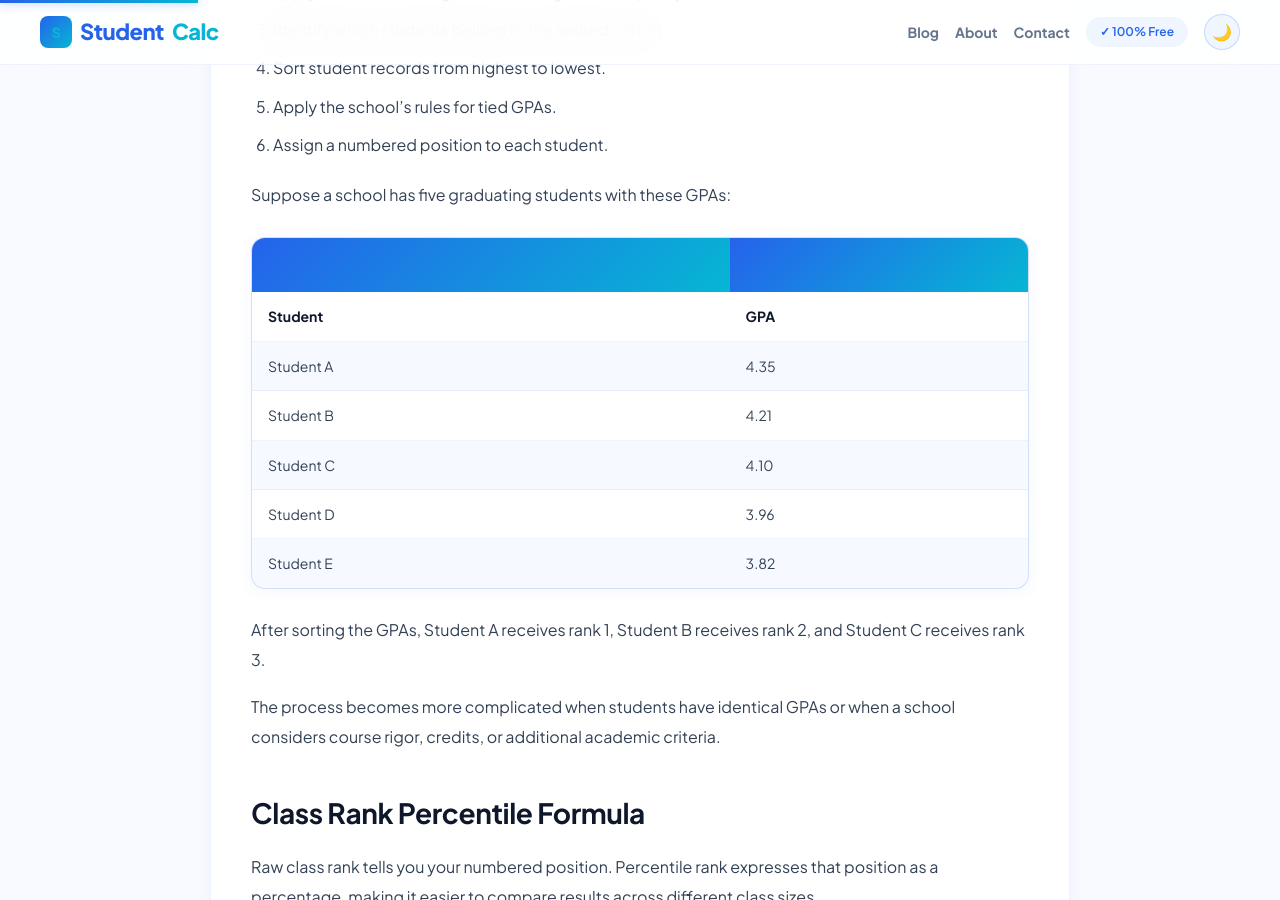
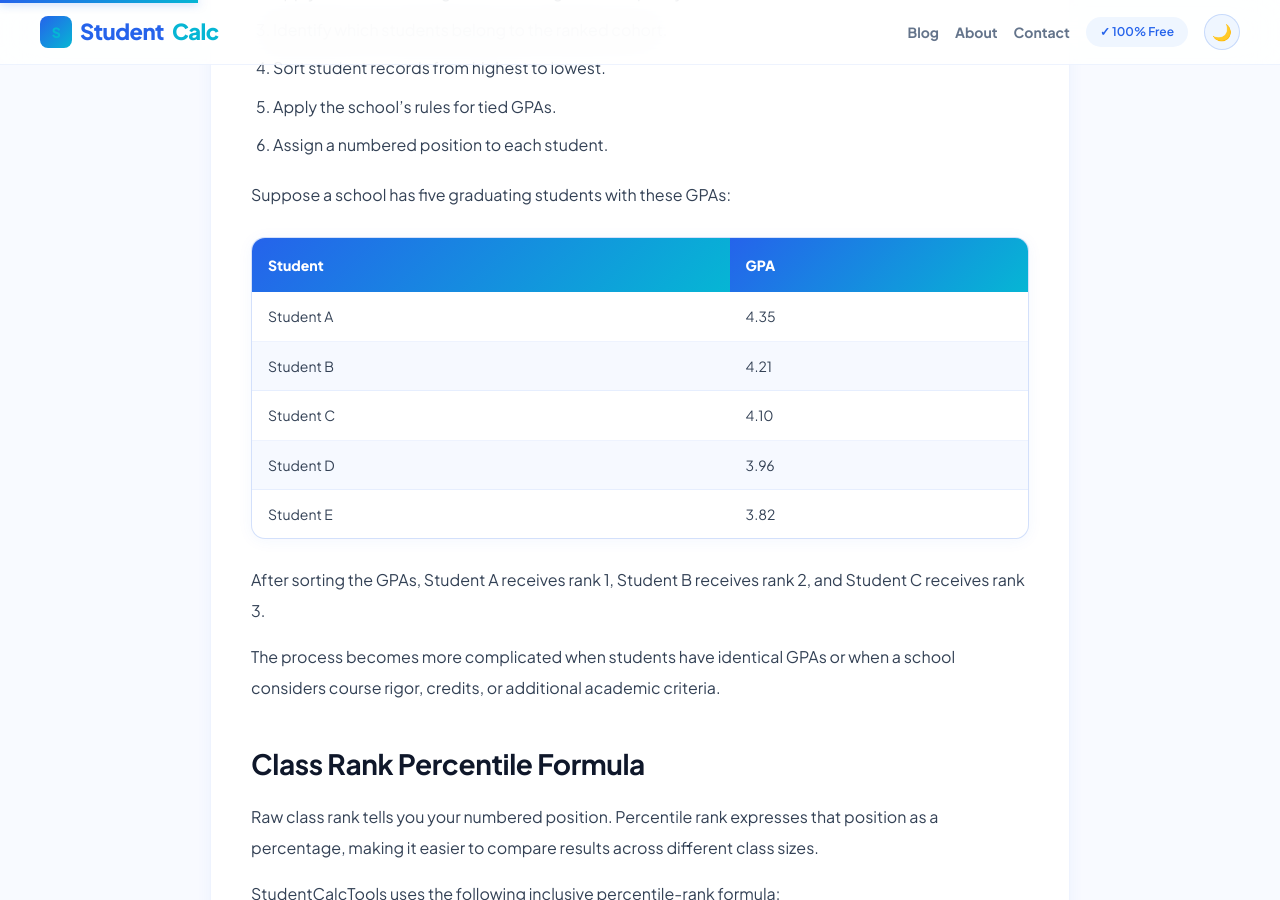
Before and after one commit to zaidmeo09-dhangal/studentcalctools, a Jekyll site: the page built from _posts/2026-08-05-how-to-calculate-class-rank-step-by-step-guide-with-formula.md, in a window 1280 px wide and 900 px high, scrolled down 2358 px. Built offline with Jekyll 4.4.1, drawn with Linux system fonts in a browser that asks for light colours.

Commit message:
Update _posts/2026-08-05-how-to-calculate-class-rank-step-by-step-guide-with-formula.md (via Pages CMS)

```diff
--- a/_posts/2026-08-05-how-to-calculate-class-rank-step-by-step-guide-with-formula.md
+++ b/_posts/2026-08-05-how-to-calculate-class-rank-step-by-step-guide-with-formula.md
@@ -68,9 +68,8 @@ A school generally follows these steps:
 Suppose a school has five graduating students with these GPAs:
 
 
-|  |  |
-| ----------- | ------- |
-| **Student** | **GPA** |
+| Student | GPA |
+| --------- | ---- |
 | Student A | 4.35 |
 | Student B | 4.21 |
 | Student C | 4.10 |
@@ -357,9 +356,8 @@ Because terminology can differ, “top decile” is usually clearer than “firs
 The following results use the inclusive percentile-rank formula explained above.
 
 
-|  |  |  |  |
-| -------------- | ------------------ | ------------------ | ------------------ |
-| **Class Rank** | **Class Size 200** | **Class Size 400** | **Class Size 600** |
+| Class Rank | Class Size 200 | Class Size 400 | Class Size 600 |
+| ---------- | ----------------- | ----------------- | ----------------- |
 | Rank 5 | 98.0th percentile | 99.0th percentile | 99.3rd percentile |
 | Rank 25 | 88.0th percentile | 94.0th percentile | 96.0th percentile |
 | Rank 50 | 75.5th percentile | 87.8th percentile | 91.8th percentile |
```
Also changed, not shown: other parts of _posts/2026-08-05-how-to-calculate-class-rank-step-by-step-guide-with-formula.md (+1 -1 lines).
